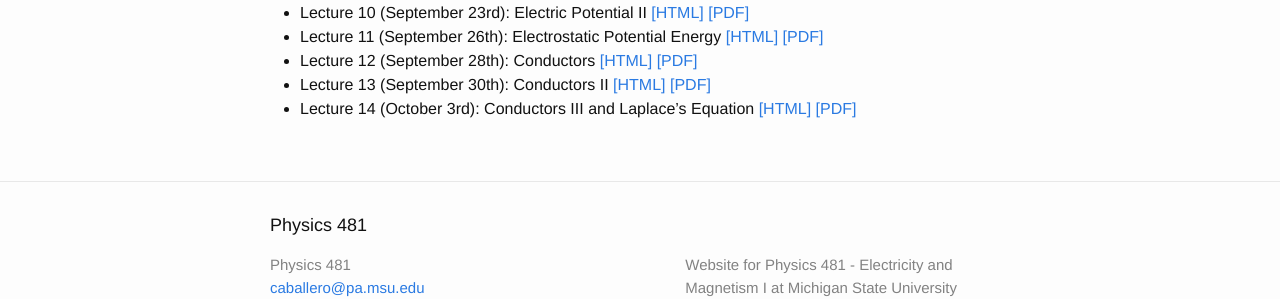
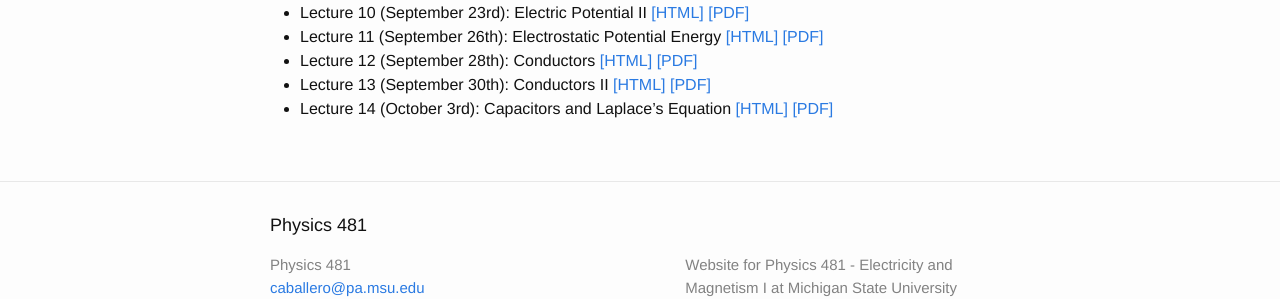
Before and after one commit to dannycab/phy481msu, a Jekyll site: the page built from notes/list_of_notes.md, in a window 1280 px wide. Shown: the part 379-678 px from the top of the page. Built offline with Jekyll 4.4.1, drawn with Linux system fonts in a browser that asks for light colours; formulas are drawn with MathJax 3.

Commit message:
change of name

```diff
--- a/notes/list_of_notes.md
+++ b/notes/list_of_notes.md
@@ -17,4 +17,4 @@ permalink: notes/index.html
 * Lecture 11 (September 26th): Electrostatic Potential Energy [[HTML]](./11-slides.html) [[PDF]](./11-slides.pdf)
 * Lecture 12 (September 28th): Conductors [[HTML]](./12-slides.html) [[PDF]](./12-slides.pdf)
 * Lecture 13 (September 30th): Conductors II [[HTML]](./13-slides.html) [[PDF]](./13-slides.pdf)
-* Lecture 14 (October 3rd): Conductors III and Laplace's Equation [[HTML]](./14-slides.html) [[PDF]](./14-slides.pdf)
+* Lecture 14 (October 3rd): Capacitors and Laplace's Equation [[HTML]](./14-slides.html) [[PDF]](./14-slides.pdf)
```
